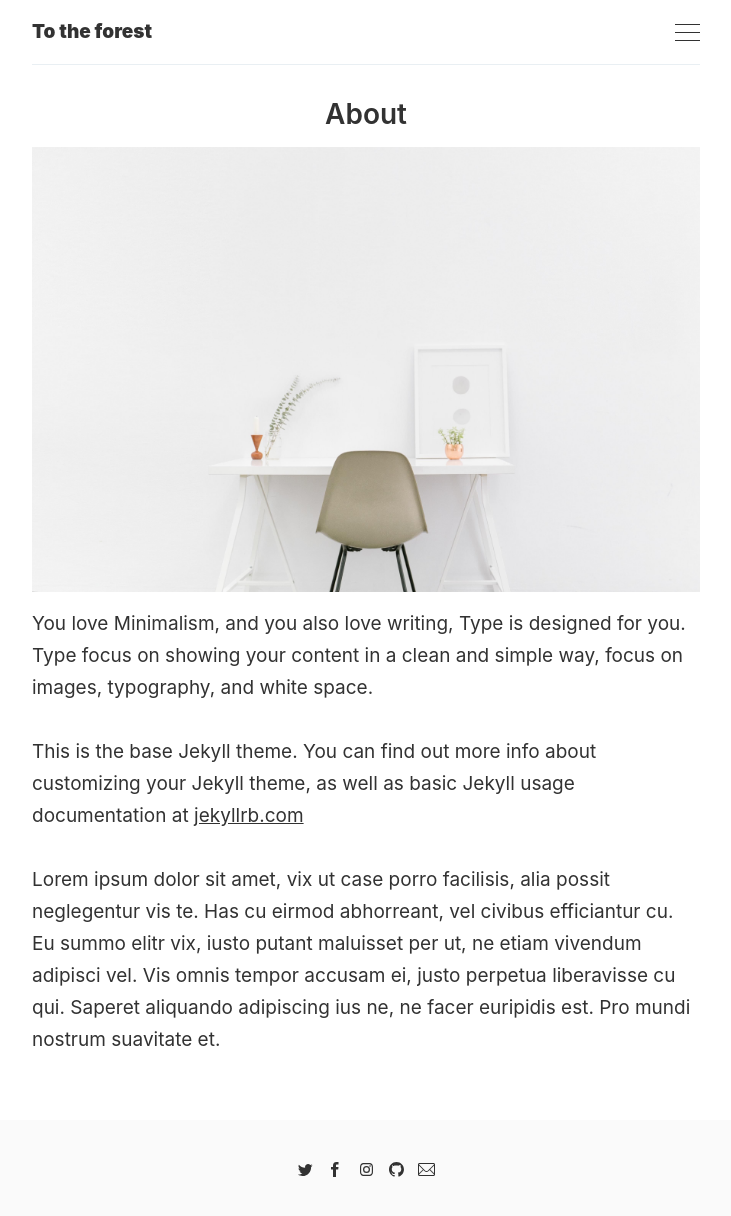
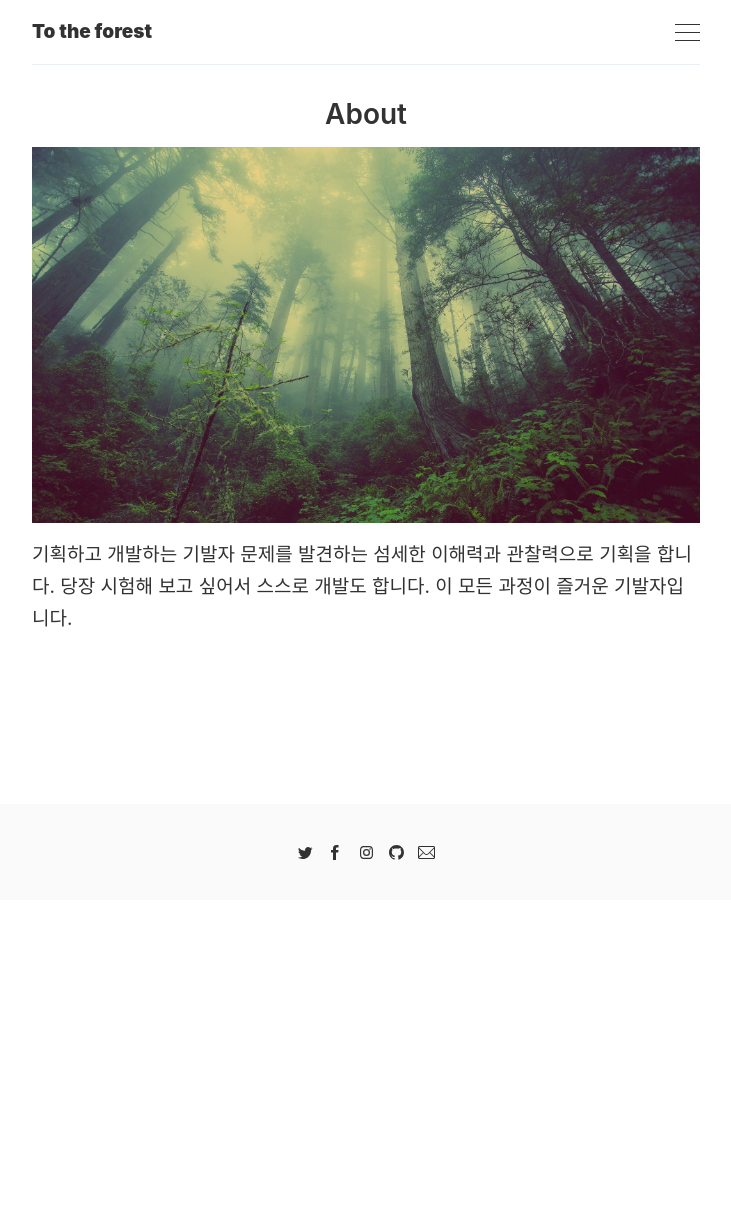
Before and after one commit to july7csw/july7csw.github.io, a Jekyll site: the page built from _pages/about.md, in a window 1280 px wide. Shown: the whole page, without its empty margins (274-1005 px from the left). Built offline with Jekyll 4.4.1, drawn with Linux system fonts in a browser that asks for light colours; after the commit the page ends 900 px from its top, so only the background shows below that.

Commit message:
Edit about

```diff
--- a/_pages/about.md
+++ b/_pages/about.md
@@ -1,11 +1,8 @@
 ---
 layout: page
 title: About
-image: '/images/pages/about.jpeg'
+image: '/images/pages/about01.jpg'
 ---
 
-You love Minimalism, and you also love writing, Type is designed for you. Type focus on showing your content in a clean and simple way, focus on images, typography, and white space.
-
-This is the base Jekyll theme. You can find out more info about customizing your Jekyll theme, as well as basic Jekyll usage documentation at [jekyllrb.com](http://jekyllrb.com/)
-
-Lorem ipsum dolor sit amet, vix ut case porro facilisis, alia possit neglegentur vis te. Has cu eirmod abhorreant, vel civibus efficiantur cu. Eu summo elitr vix, iusto putant maluisset per ut, ne etiam vivendum adipisci vel. Vis omnis tempor accusam ei, justo perpetua liberavisse cu qui. Saperet aliquando adipiscing ius ne, ne facer euripidis est. Pro mundi nostrum suavitate et.
+기획하고 개발하는 기발자
+문제를 발견하는 섬세한 이해력과 관찰력으로 기획을 합니다. 당장 시험해 보고 싶어서 스스로 개발도 합니다. 이 모든 과정이 즐거운 기발자입니다.
```
Also changed, not shown: _layouts/category.html (added, +21 -0 lines), images/pages/about01.jpg (added), images/pages/about02.jpg (added), 2 other files.
